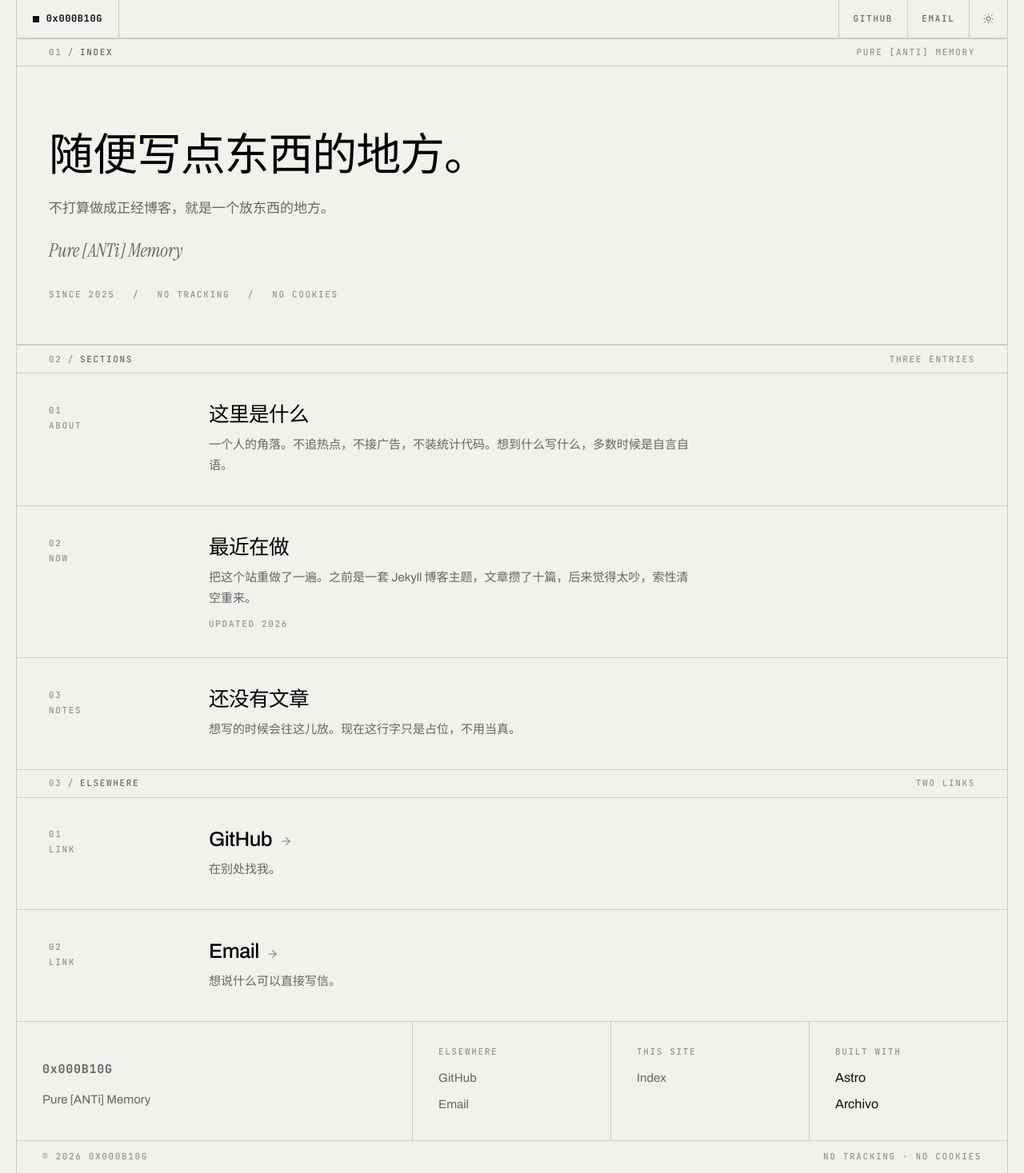
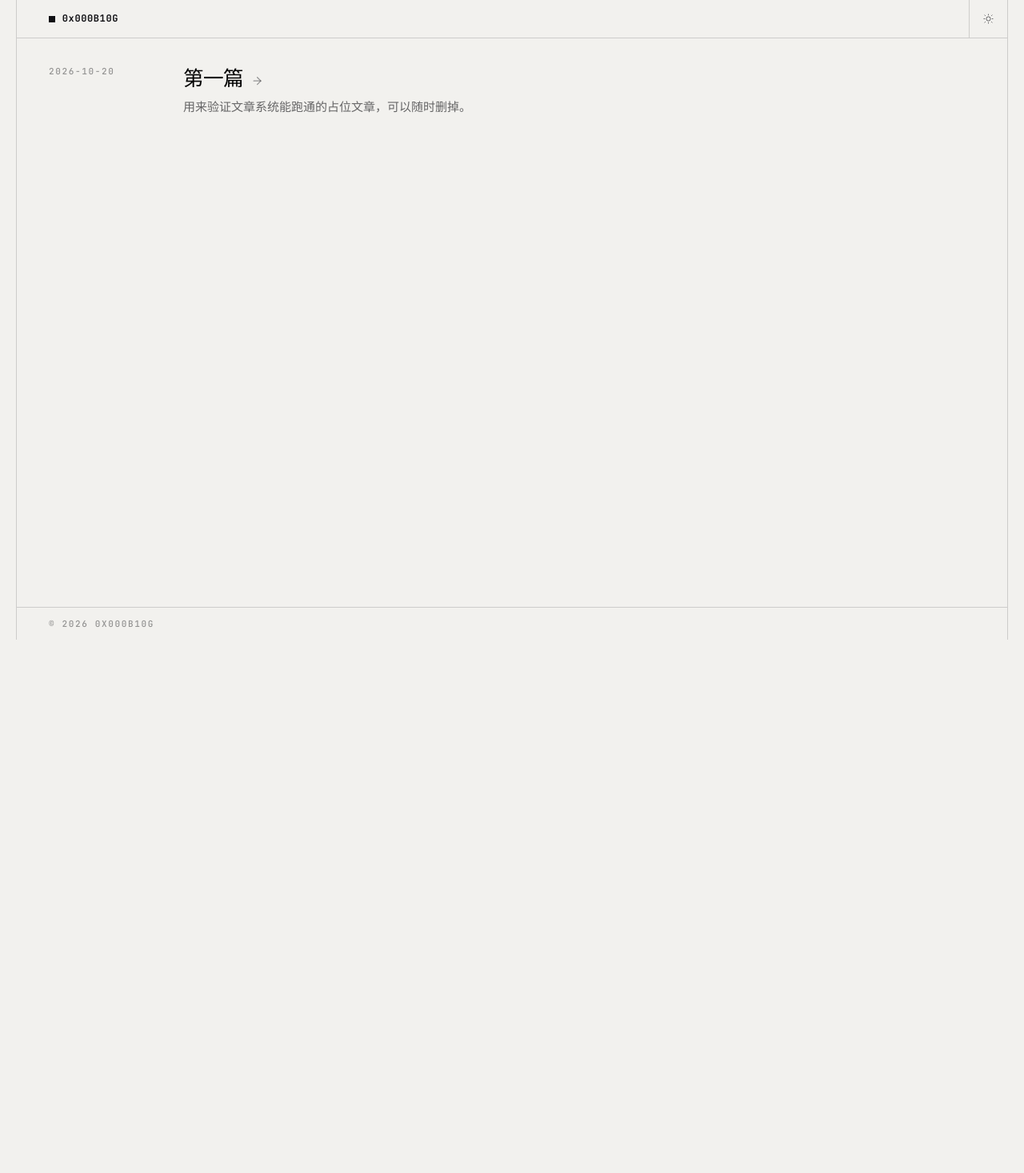
Before and after one commit to Xnye/xnye.github.io, an Astro site: page / in a window 1280 px wide. Shown: the whole page at 80% size. After the commit the page ends 800 px from the top, so only its background shows below. Built offline with nearby package versions, Linux system fonts and the light colour scheme; Astro itself is replaced by a stand-in of ours.

Commit message:
Make the site a post list only
Remove nav links, intro copy, section eyebrows and software credits.
Add a markdown-driven collection: drop a .md into src/content/posts and
it appears on the index and gets its own page.

````diff
--- /dev/null
+++ b/NOTICE.md
@@ -0,0 +1,26 @@
+# Third-party notices
+
+This site is built with the following open-source software and fonts. Their
+licenses do not require attribution in the rendered interface, so none is shown
+on the page. The notices are kept here for redistribution compliance.
+
+## Astro
+
+- Project: https://astro.build
+- License: MIT
+- Copyright (c) Astro contributors
+
+## Archivo
+
+- Designer: Omnibus-Type
+- License: SIL Open Font License 1.1
+- Source: https://fonts.google.com/specimen/Archivo
+
+## JetBrains Mono
+
+- Designer: JetBrains
+- License: SIL Open Font License 1.1
+- Source: https://www.jetbrains.com/lp/mono/
+
+The SIL OFL requires that the license text accompany the font files when they
+are redistributed. See https://openfontlicense.org for the full text.
--- /dev/null
+++ b/src/content.config.ts
@@ -0,0 +1,14 @@
+import { defineCollection, z } from 'astro:content';
+import { glob } from 'astro/loaders';
+
+const posts = defineCollection({
+  loader: glob({ pattern: '**/*.md', base: './src/content/posts' }),
+  schema: z.object({
+    title: z.string(),
+    date: z.coerce.date(),
+    draft: z.boolean().optional().default(false),
+    summary: z.string().optional(),
+  }),
+});
+
+export const collections = { posts };
--- /dev/null
+++ b/src/content/posts/hello.md
@@ -0,0 +1,39 @@
+---
+title: 第一篇
+date: 2026-10-20
+summary: 用来验证文章系统能跑通的占位文章，可以随时删掉。
+---
+
+这是一篇示例文章。它存在的唯一目的是验证：往 `src/content/posts/` 里丢一个
+markdown 文件，首页列表就会自动出现这一条，点进去能看到正文。
+
+## 怎么写
+
+在 `src/content/posts/` 里新建一个 `.md` 文件，开头几行写上：
+
+```yaml
+---
+title: 标题
+date: 2026-10-20
+summary: 可选的一句话摘要，会显示在列表里
+---
+```
+
+下面的内容就是正文，正常写 markdown。
+
+## 格式检查
+
+**加粗**、*斜体*、`行内代码`，还有[链接](https://example.com)。
+
+- 列表项一
+- 列表项二
+
+> 引用块的样子。
+
+```js
+console.log('代码块');
+```
+
+---
+
+删掉这篇文章的方式：直接删掉这个文件。
--- a/src/layouts/Base.astro
+++ b/src/layouts/Base.astro
@@ -4,17 +4,9 @@ import '../styles/global.css';
 export interface Props {
   title: string;
   description?: string;
-  index?: string;
-  label?: string;
 }
 
-const {
-  title,
-  description = 'Pure [ANTi] Memory',
-  index = '01',
-  label = 'Index',
-} = Astro.props;
-
+const { title, description = '0x000B10G' } = Astro.props;
 const canonical = new URL(Astro.url.pathname, Astro.site);
 ---
 
@@ -55,9 +47,6 @@ const canonical = new URL(Astro.url.pathname, Astro.site);
           <span class="nav__mark" aria-hidden="true"></span>
           0x000B10G
         </a>
-        <div class="nav__right">
-          <a class="nav__item hud" href="https://github.com/Xnye" target="_blank" rel="noopener noreferrer">GitHub</a>
-          <a class="nav__item nav__item--ext hud" href="mailto:2010983680@qq.com">Email</a>
         <button class="nav__toggle" type="button" id="theme-toggle" aria-label="Toggle theme">
           <svg class="icon-sun" viewBox="0 0 24 24" fill="none" stroke="currentColor" stroke-width="1.6" aria-hidden="true">
             <circle cx="12" cy="12" r="4.2"></circle>
@@ -67,52 +56,14 @@ const canonical = new URL(Astro.url.pathname, Astro.site);
             <path d="M20.5 14.4A8.6 8.6 0 1 1 9.6 3.5a6.9 6.9 0 0 0 10.9 10.9Z"></path>
           </svg>
         </button>
-        </div>
       </header>
-
-      <div class="eyebrow">
-        <p class="hud hud--muted">
-          <span class="eyebrow__num">{index}</span><span class="eyebrow__slash">/</span>{label}
-        </p>
-        <p class="hud hud--faint eyebrow__right">{description}</p>
-      </div>
 
       <main class="main">
         <slot />
       </main>
 
-      <footer class="foot">
-        <div class="foot__grid">
-          <div class="foot__cell foot__cell--wide">
-            <p class="foot__brand">0x000B10G</p>
-            <p>Pure [ANTi] Memory</p>
-          </div>
-          <nav class="foot__cell" aria-label="Elsewhere">
-            <p class="hud hud--faint">Elsewhere</p>
-            <ul class="foot__list">
-              <li><a href="https://github.com/Xnye" target="_blank" rel="noopener noreferrer">GitHub</a></li>
-              <li><a href="mailto:2010983680@qq.com">Email</a></li>
-            </ul>
-          </nav>
-          <nav class="foot__cell" aria-label="This site">
-            <p class="hud hud--faint">This site</p>
-            <ul class="foot__list">
-              <li><a href="/">Index</a></li>
-            </ul>
-          </nav>
-          <div class="foot__cell">
-            <p class="hud hud--faint">Built with</p>
-            <ul class="foot__list">
-              <li><span>Astro</span></li>
-              <li><span>Archivo</span></li>
-            </ul>
-          </div>
-        </div>
-
-        <div class="foot__base">
+      <footer class="bottom">
         <p class="hud hud--faint">© 2026 0x000B10G</p>
-          <p class="hud hud--faint">No tracking · No cookies</p>
-        </div>
       </footer>
     </div>
 
--- a/src/pages/index.astro
+++ b/src/pages/index.astro
@@ -1,98 +1,35 @@
 ---
 import Base from '../layouts/Base.astro';
+import { getCollection } from 'astro:content';
 
-const sections = [
-  {
-    num: '01',
-    kind: 'About',
-    title: '这里是什么',
-    desc: '一个人的角落。不追热点，不接广告，不装统计代码。想到什么写什么，多数时候是自言自语。',
-  },
-  {
-    num: '02',
-    kind: 'Now',
-    title: '最近在做',
-    desc: '把这个站重做了一遍。之前是一套 Jekyll 博客主题，文章攒了十篇，后来觉得太吵，索性清空重来。',
-    note: 'Updated 2026',
-  },
-  {
-    num: '03',
-    kind: 'Notes',
-    title: '还没有文章',
-    desc: '想写的时候会往这儿放。现在这行字只是占位，不用当真。',
-  },
-];
+const posts = (await getCollection('posts', ({ data }) => !data.draft)).sort(
+  (a, b) => b.data.date.valueOf() - a.data.date.valueOf()
+);
 
-const elsewhere = [
-  { label: 'GitHub', href: 'https://github.com/Xnye', external: true, desc: '在别处找我。' },
-  { label: 'Email', href: 'mailto:2010983680@qq.com', external: false, desc: '想说什么可以直接写信。' },
-];
+const fmt = (d: Date) =>
+  new Intl.DateTimeFormat('zh-CN', {
+    year: 'numeric',
+    month: '2-digit',
+    day: '2-digit',
+  })
+    .format(d)
+    .replace(/\//g, '-');
 ---
 
-<Base title="0x000B10G" index="01" label="Index">
-  <section class="masthead">
-    <h1 class="masthead__title">随便写点东西的地方。</h1>
-    <p class="masthead__sub">
-      不打算做成正经博客，就是一个放东西的地方。
-    </p>
-    <p class="masthead__tagline serif">Pure [ANTi] Memory</p>
-    <div class="masthead__meta hud">
-      <span>Since 2025</span>
-      <span>No tracking</span>
-      <span>No cookies</span>
-    </div>
-  </section>
-
-  <div class="eyebrow">
-    <p class="hud hud--muted">
-      <span class="eyebrow__num">02</span><span class="eyebrow__slash">/</span>Sections
-    </p>
-    <p class="hud hud--faint eyebrow__right">Three entries</p>
-  </div>
-
-  <div class="rows">
+<Base title="0x000B10G">
   {
-      sections.map((s) => (
-        <article class="row">
-          <div class="row__rail hud">
-            <span>{s.num}</span>
-            <span>{s.kind}</span>
-          </div>
-          <div class="row__body">
-            <h2 class="row__title">{s.title}</h2>
-            <p class="row__desc">{s.desc}</p>
-            {s.note && <p class="row__note hud">{s.note}</p>}
-          </div>
-        </article>
-      ))
-    }
-  </div>
-
-  <div class="eyebrow">
-    <p class="hud hud--muted">
-      <span class="eyebrow__num">03</span><span class="eyebrow__slash">/</span>Elsewhere
-    </p>
-    <p class="hud hud--faint eyebrow__right">Two links</p>
-  </div>
-
-  <div class="rows">
-    {
-      elsewhere.map((link, i) => (
-        <a
-          class="row"
-          href={link.href}
-          target={link.external ? '_blank' : undefined}
-          rel={link.external ? 'noopener noreferrer' : undefined}
-        >
-          <div class="row__rail hud">
-            <span>0{i + 1}</span>
-            <span>Link</span>
-          </div>
-          <div class="row__body">
-            <h2 class="row__title">
-              {link.label}
+    posts.length === 0 ? (
+      <p class="empty hud hud--faint">No posts yet</p>
+    ) : (
+      <div class="posts">
+        {posts.map((post) => (
+          <a class="post" href={`/posts/${post.id}/`}>
+            <p class="post__date hud">{fmt(post.data.date)}</p>
+            <div class="post__body">
+              <h2 class="post__title">
+                {post.data.title}
                 <svg
-                class="row__arrow"
+                  class="post__arrow"
                   viewBox="0 0 24 24"
                   fill="none"
                   stroke="currentColor"
@@ -105,10 +42,11 @@ const elsewhere = [
                   <path d="m12 5 7 7-7 7" />
                 </svg>
               </h2>
-            <p class="row__desc">{link.desc}</p>
+              {post.data.summary && <p class="post__summary">{post.data.summary}</p>}
             </div>
           </a>
-      ))
+        ))}
+      </div>
+    )
   }
-  </div>
 </Base>
--- a/src/styles/global.css
+++ b/src/styles/global.css
@@ -3,22 +3,6 @@
   src: url('/fonts/archivo.woff2') format('woff2');
   font-weight: 400 700;
   font-style: normal;
-  font-display: swap;
-}
-
-@font-face {
-  font-family: 'Instrument Serif';
-  src: url('/fonts/instrument-serif.woff2') format('woff2');
-  font-weight: 400;
-  font-style: normal;
-  font-display: swap;
-}
-
-@font-face {
-  font-family: 'Instrument Serif';
-  src: url('/fonts/instrument-serif-italic.woff2') format('woff2');
-  font-weight: 400;
-  font-style: italic;
   font-display: swap;
 }
 
@@ -37,7 +21,6 @@
 :root {
   --bg: #f2f1ee;
   --bg-raised: #faf9f7;
-  --bg-sunken: #e9e8e4;
 
   --ink: #101014;
   --ink-strong: #000;
@@ -51,17 +34,13 @@
   --invert-bg: #101014;
   --invert-fg: #f2f1ee;
 
-  --accent: #2d81ff;
-  --accent-ink: #1659c4;
-
   --frame: 1240px;
-  --rail: 11rem;
+  --rail: 8.5rem;
   --nav-h: 3rem;
 
   --font-display: 'Archivo', system-ui, -apple-system, 'Segoe UI', sans-serif;
   --font-body: 'Archivo', system-ui, -apple-system, 'Segoe UI', 'PingFang SC',
     'Microsoft YaHei', sans-serif;
-  --font-serif: 'Instrument Serif', Georgia, 'Songti SC', serif;
   --font-mono: 'JetBrains Mono', ui-monospace, SFMono-Regular, Menlo, monospace;
 
   color-scheme: light;
@@ -70,7 +49,6 @@
 html[data-theme='dark'] {
   --bg: #121316;
   --bg-raised: #101014;
-  --bg-sunken: #060607;
 
   --ink: #f2f1ee;
   --ink-strong: #fff;
@@ -83,9 +61,6 @@ html[data-theme='dark'] {
 
   --invert-bg: #f2f1ee;
   --invert-fg: #0b0b0c;
-
-  --accent: #2d81ff;
-  --accent-ink: #74aaff;
 
   color-scheme: dark;
 }
@@ -113,7 +88,7 @@ body {
   color: var(--ink);
   font-family: var(--font-body);
   font-size: 16px;
-  line-height: 1.55;
+  line-height: 1.6;
   -webkit-font-smoothing: antialiased;
   -moz-osx-font-smoothing: grayscale;
 }
@@ -138,7 +113,7 @@ svg {
   flex: none;
 }
 
-/* mono hud label — the signature micro-type of the whole system */
+/* mono hud label — the micro-type of the system */
 .hud {
   font-family: var(--font-mono);
   font-size: 0.6875rem;
@@ -148,18 +123,16 @@ svg {
   line-height: 1;
 }
 
-.hud--muted { color: var(--muted); }
-.hud--faint { color: var(--faint); }
+.hud--muted {
+  color: var(--muted);
+}
 
-.serif {
-  font-family: var(--font-serif);
-  font-weight: 400;
-  font-style: italic;
-  letter-spacing: -0.01em;
+.hud--faint {
+  color: var(--faint);
 }
 
 /* ============================================================
-   Shell — hairline frame + full-height rails
+   Shell — hairline frame
    ============================================================ */
 
 .shell {
@@ -195,8 +168,7 @@ svg {
   display: flex;
   align-items: center;
   gap: 0.55rem;
-  padding-inline: 1.25rem;
-  border-right: 1px solid var(--line);
+  padding-inline: clamp(1.25rem, 4vw, 2.5rem);
   font-family: var(--font-mono);
   font-size: 0.75rem;
   font-weight: 700;
@@ -208,26 +180,6 @@ svg {
   width: 8px;
   height: 8px;
   background: var(--ink);
-}
-
-.nav__right {
-  display: flex;
-  align-items: stretch;
-}
-
-.nav__item {
-  display: flex;
-  align-items: center;
-  padding-inline: 1.1rem;
-  border-left: 1px solid var(--line);
-  color: var(--muted);
-  transition: background-color 120ms ease, color 120ms ease;
-  white-space: nowrap;
-}
-
-.nav__item:hover {
-  background: var(--invert-bg);
-  color: var(--invert-fg);
 }
 
 .nav__toggle {
@@ -257,41 +209,9 @@ html:not([data-theme='dark']) .icon-moon {
   display: none;
 }
 
-@media (max-width: 700px) {
-  .nav__item--ext { display: none; }
-}
-
 /* ============================================================
-   Eyebrow — numbered section rule
+   Main
    ============================================================ */
-
-.eyebrow {
-  display: flex;
-  align-items: center;
-  justify-content: space-between;
-  gap: 1rem;
-  padding: 0.7rem clamp(1.25rem, 4vw, 2.5rem);
-  border-top: 1px solid var(--line);
-  border-bottom: 1px solid var(--line);
-  background: color-mix(in srgb, var(--bg) 55%, transparent);
-  backdrop-filter: blur(8px);
-}
-
-.eyebrow__num {
-  color: var(--faint);
-  margin-right: 0.65em;
-}
-
-.eyebrow__slash {
-  color: var(--faint);
-  margin-right: 0.65em;
-}
-
-@media (max-width: 720px) {
-  .eyebrow__right {
-    display: none;
-  }
-}
 
 .main {
   flex: 1;
@@ -299,105 +219,51 @@ html:not([data-theme='dark']) .icon-moon {
   flex-direction: column;
 }
 
-.masthead {
-  padding: clamp(2.5rem, 7vw, 5rem) clamp(1.25rem, 4vw, 2.5rem)
-    clamp(2rem, 5vw, 3.5rem);
-  border-bottom: 1px solid var(--line);
-}
-
-.masthead__title {
-  max-width: 14em;
-  font-family: var(--font-display);
-  font-size: clamp(2rem, 5.2vw, 3.5rem);
-  font-weight: 500;
-  line-height: 1.16;
-  letter-spacing: -0.02em;
-  color: var(--ink-strong);
-  text-wrap: balance;
-  word-break: keep-all;
-  overflow-wrap: break-word;
-}
-
-.masthead__sub {
-  max-width: 34em;
-  margin-top: 1.1rem;
-  font-size: clamp(0.9375rem, 1.5vw, 1.0625rem);
-  line-height: 1.75;
-  color: var(--muted);
-}
-
-.masthead__tagline {
-  margin-top: 1.4rem;
-  font-size: clamp(1.15rem, 2vw, 1.45rem);
-  line-height: 1.3;
-  color: var(--muted);
-}
-
-.masthead__meta {
-  display: flex;
-  flex-wrap: wrap;
-  gap: 0.5rem 1.4rem;
-  margin-top: clamp(1.5rem, 3.5vw, 2.2rem);
-  color: var(--faint);
-}
-
-.masthead__meta span:not(:last-child)::after {
-  content: '/';
-  margin-left: 1.4rem;
-  color: var(--line-strong);
-}
-
 /* ============================================================
-   Rail grid — the asymmetric two-column rhythm
+   Post list — the whole point of the page
    ============================================================ */
 
-.rows {
+.posts {
   display: flex;
   flex-direction: column;
   gap: 1px;
   background: var(--line);
 }
 
-.row {
+.post {
   display: grid;
   gap: 0.5rem 2rem;
-  padding: clamp(1.6rem, 3.2vw, 2.25rem) clamp(1.25rem, 4vw, 2.5rem);
+  padding: clamp(1.5rem, 3.2vw, 2.1rem) clamp(1.25rem, 4vw, 2.5rem);
   background: var(--bg);
   transition: background-color 140ms ease;
 }
 
-a.row {
-  cursor: pointer;
-}
-
-.row:hover {
+.post:hover {
   background: var(--bg-raised);
 }
 
-.row__rail {
-  display: flex;
-  align-items: baseline;
-  gap: 0.7rem;
+.post__date {
   color: var(--faint);
+  padding-top: 0.15rem;
 }
 
-.row__body {
+.post__body {
   min-width: 0;
 }
 
-.row__title {
+.post__title {
   display: flex;
   align-items: baseline;
   gap: 0.6rem;
   font-family: var(--font-display);
   font-size: clamp(1.3rem, 2.3vw, 1.6rem);
   font-weight: 500;
-  line-height: 1.28;
+  line-height: 1.3;
   letter-spacing: -0.022em;
   color: var(--ink-strong);
 }
 
-.row__arrow {
+.post__arrow {
   width: 0.95rem;
   height: 0.95rem;
   color: var(--faint);
@@ -405,120 +271,178 @@ a.row {
   transition: transform 160ms ease, color 160ms ease;
 }
 
-.row:hover .row__arrow {
+.post:hover .post__arrow {
   color: var(--ink);
   transform: translate(3px, 0.1em);
 }
 
-.row__desc {
+.post__summary {
   max-width: 40em;
-  margin-top: 0.55rem;
+  margin-top: 0.45rem;
   font-size: 0.9375rem;
-  line-height: 1.72;
+  line-height: 1.7;
   color: var(--muted);
 }
 
-.row__note {
-  margin-top: 0.8rem;
-  color: var(--faint);
-}
-
 @media (min-width: 768px) {
-  .row {
+  .post {
     grid-template-columns: var(--rail) 1fr;
     align-items: start;
-    gap: 1.5rem;
-  }
-
-  .row__rail {
-    flex-direction: column;
-    gap: 0.5rem;
-    padding-top: 0.3rem;
-  }
-
-  .row__rail span {
-    display: block;
   }
 }
 
 /* ============================================================
-   Footer — multi-column table, each cell labelled
+   Empty state
    ============================================================ */
 
-.foot {
-  margin-top: auto;
+.empty {
+  padding: clamp(3rem, 9vw, 5rem) clamp(1.25rem, 4vw, 2.5rem);
+  color: var(--faint);
+}
+
+/* ============================================================
+   Article
+   ============================================================ */
+
+.article {
+  padding: clamp(2.5rem, 6vw, 4rem) clamp(1.25rem, 4vw, 2.5rem)
+    clamp(3rem, 8vw, 5rem);
+}
+
+.article__head {
+  max-width: 42em;
+  padding-bottom: clamp(1.5rem, 3.5vw, 2.2rem);
+  border-bottom: 1px solid var(--line);
+}
+
+.article__date {
+  color: var(--faint);
+}
+
+.article__title {
+  margin-top: 0.8rem;
+  font-family: var(--font-display);
+  font-size: clamp(1.75rem, 4vw, 2.75rem);
+  font-weight: 500;
+  line-height: 1.22;
+  letter-spacing: -0.028em;
+  color: var(--ink-strong);
+  text-wrap: balance;
+  word-break: keep-all;
+  overflow-wrap: break-word;
+}
+
+.prose {
+  max-width: 38em;
+  margin-top: clamp(1.6rem, 3.5vw, 2.2rem);
+  font-size: 1.0625rem;
+  line-height: 1.78;
+}
+
+.prose > * + * {
+  margin-top: 1.1em;
+}
+
+.prose h2 {
+  margin-top: 2em;
+  font-family: var(--font-display);
+  font-size: 1.375rem;
+  font-weight: 500;
+  line-height: 1.35;
+  letter-spacing: -0.018em;
+  color: var(--ink-strong);
+}
+
+.prose h3 {
+  margin-top: 1.8em;
+  font-size: 1.0625rem;
+  font-weight: 600;
+}
+
+.prose strong {
+  font-weight: 600;
+  color: var(--ink-strong);
+}
+
+.prose a {
+  border-bottom: 1px solid var(--line-strong);
+}
+
+.prose a:hover {
+  border-color: var(--ink);
+}
+
+.prose ul,
+.prose ol {
+  padding-left: 1.4em;
+}
+
+.prose li + li {
+  margin-top: 0.4em;
+}
+
+.prose blockquote {
+  padding-left: 1.1rem;
+  border-left: 1px solid var(--line-strong);
+  color: var(--muted);
+}
+
+.prose code {
+  font-family: var(--font-mono);
+  font-size: 0.875em;
+  padding: 0.1em 0.35em;
+  background: color-mix(in srgb, var(--ink) 6%, transparent);
+}
+
+.prose pre {
+  padding: 1rem 1.15rem;
+  overflow-x: auto;
+  background: var(--bg-raised);
+  border: 1px solid var(--line);
+  font-size: 0.875rem;
+  line-height: 1.65;
+}
+
+.prose pre code {
+  padding: 0;
+  background: none;
+  font-size: 1em;
+  color: var(--ink);
+}
+
+/* Shiki writes --shiki-light / --shiki-dark on every token; pick by theme. */
+.prose pre span[style*='--shiki-light'] {
+  color: var(--shiki-light);
+}
+
+html[data-theme='dark'] .prose pre span[style*='--shiki-dark'] {
+  color: var(--shiki-dark);
+}
+
+.prose img {
+  max-width: 100%;
+  height: auto;
+  border: 1px solid var(--line);
+}
+
+.prose hr {
+  margin-block: 2.2em;
   border-top: 1px solid var(--line);
 }
 
-.foot__grid {
-  display: grid;
-  gap: 1px;
-  background: var(--line);
-}
+/* ============================================================
+   Bottom bar
+   ============================================================ */
 
-.foot__cell {
-  background: var(--bg);
-  padding: clamp(1.4rem, 3vw, 2rem) clamp(1.25rem, 4vw, 2rem);
-}
-
-.foot__cell--wide p {
-  margin-top: 0.9rem;
-  max-width: 20ch;
-  font-size: 0.9375rem;
-  line-height: 1.6;
-  color: var(--muted);
-}
-
-.foot__brand {
-  font-family: var(--font-mono);
-  font-size: 0.8125rem;
-  font-weight: 700;
-  letter-spacing: 0.05em;
-}
-
-.foot__list {
-  list-style: none;
-  display: flex;
-  flex-direction: column;
-  gap: 0.55rem;
-  margin-top: 0.9rem;
-}
-
-.foot__list a {
-  font-size: 0.9375rem;
-  color: var(--muted);
-  transition: color 130ms ease;
-}
-
-.foot__list a:hover {
-  color: var(--ink);
-}
-
-.foot__base {
+.bottom {
   display: flex;
   flex-wrap: wrap;
   align-items: center;
   justify-content: space-between;
   gap: 0.5rem 1rem;
-  padding: 0.9rem clamp(1.25rem, 4vw, 2rem);
+  padding: 0.9rem clamp(1.25rem, 4vw, 2.5rem);
   border-top: 1px solid var(--line);
   color: var(--faint);
-}
-
-@media (min-width: 640px) {
-  .foot__grid {
-    grid-template-columns: repeat(2, 1fr);
-  }
-}
-
-@media (min-width: 960px) {
-  .foot__grid {
-    grid-template-columns: 2fr 1fr 1fr 1fr;
-  }
-
-  .foot__cell--wide {
-    grid-row: span 1;
-  }
 }
 
 @media (prefers-reduced-motion: reduce) {
````
Also changed, not shown: astro.config.mjs (+12 -0 lines), src/pages/posts/[slug].astro (added, +36 -0 lines), README.md, public/fonts/instrument-serif-italic.woff2 (deleted), public/fonts/instrument-serif.woff2 (deleted), 1 other file. Lines whose indentation alone changed are shown as unchanged.
